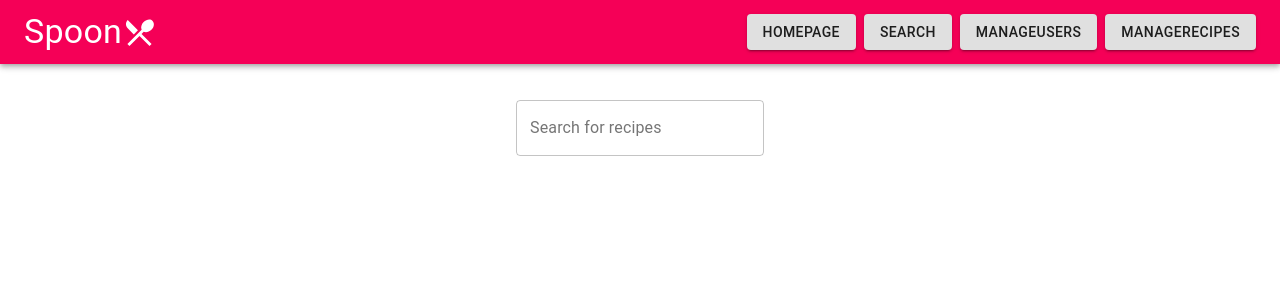
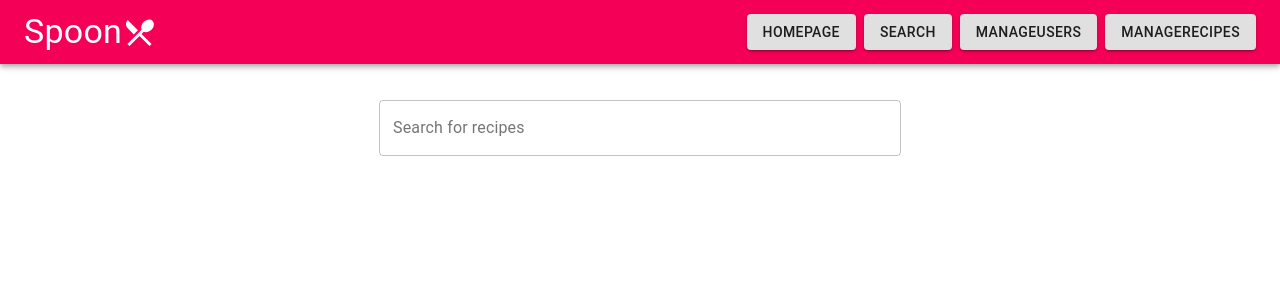
Before and after one commit to heatherwang39/Spoon, a React (Create React App) app in the folder spoon/: page /Search in a window 1280 px wide. Shown: the top 300 px of the page. Built offline with nearby package versions, Linux system fonts and the light colour scheme.

Commit message:
modified search TT_TT

```diff
--- a/spoon/src/react-components/Search/index.js
+++ b/spoon/src/react-components/Search/index.js
@@ -11,14 +11,15 @@ class Search extends React.Component {
       <div>
         <Header/>
         <Grid justify="center" alignItems="center" container spacing={1}>
-          <Grid item xs={12}>
+          <Grid item xs={5}>
             <TextField
-              value={this.state.searchString}
+              //value={this.state.searchString}
               onChange={this.handleInputChange}
               type="text"
               name="searchString"
               label="Search for recipes"
               variant="outlined"
+              fullWidth
             />
           </Grid>
         </Grid>
```
